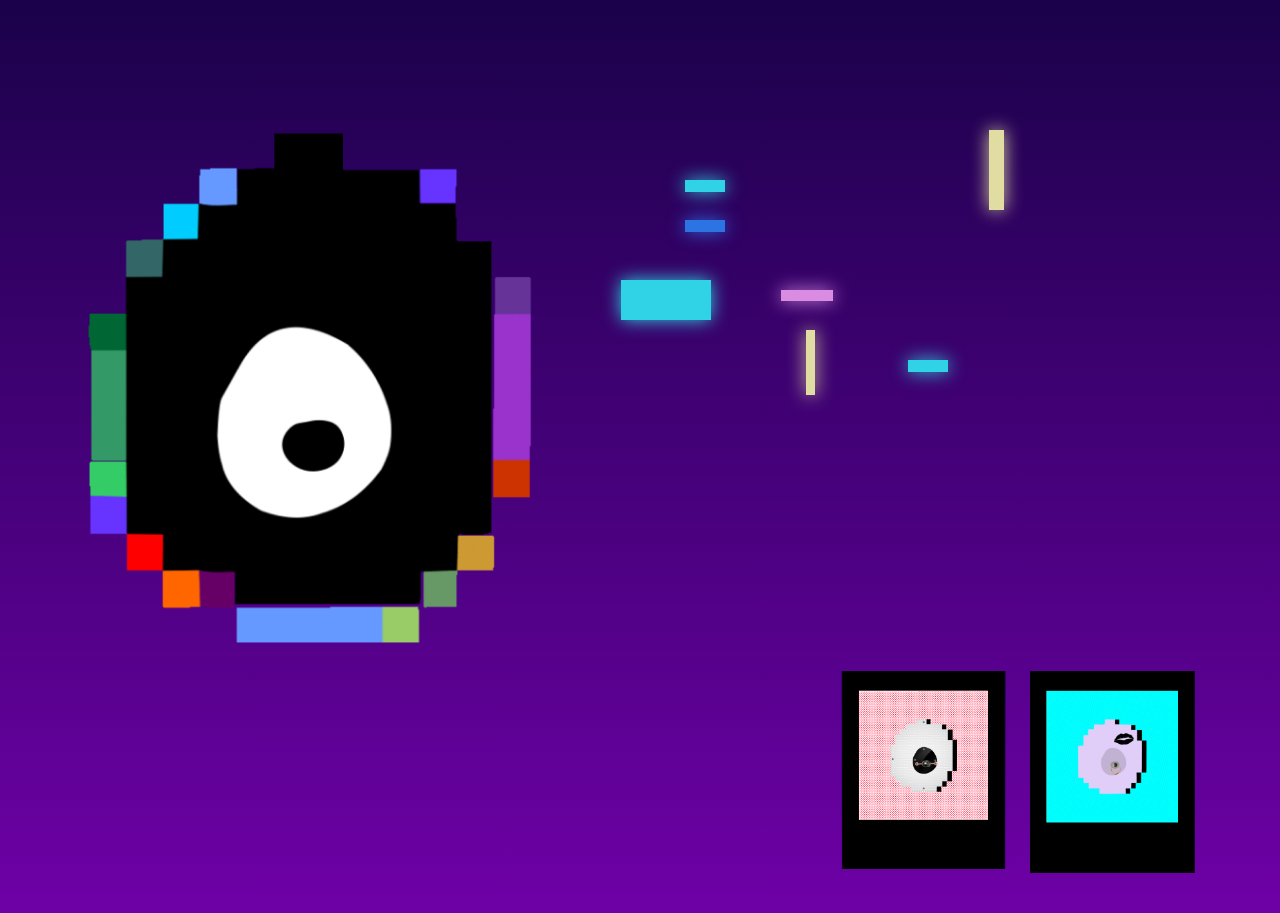
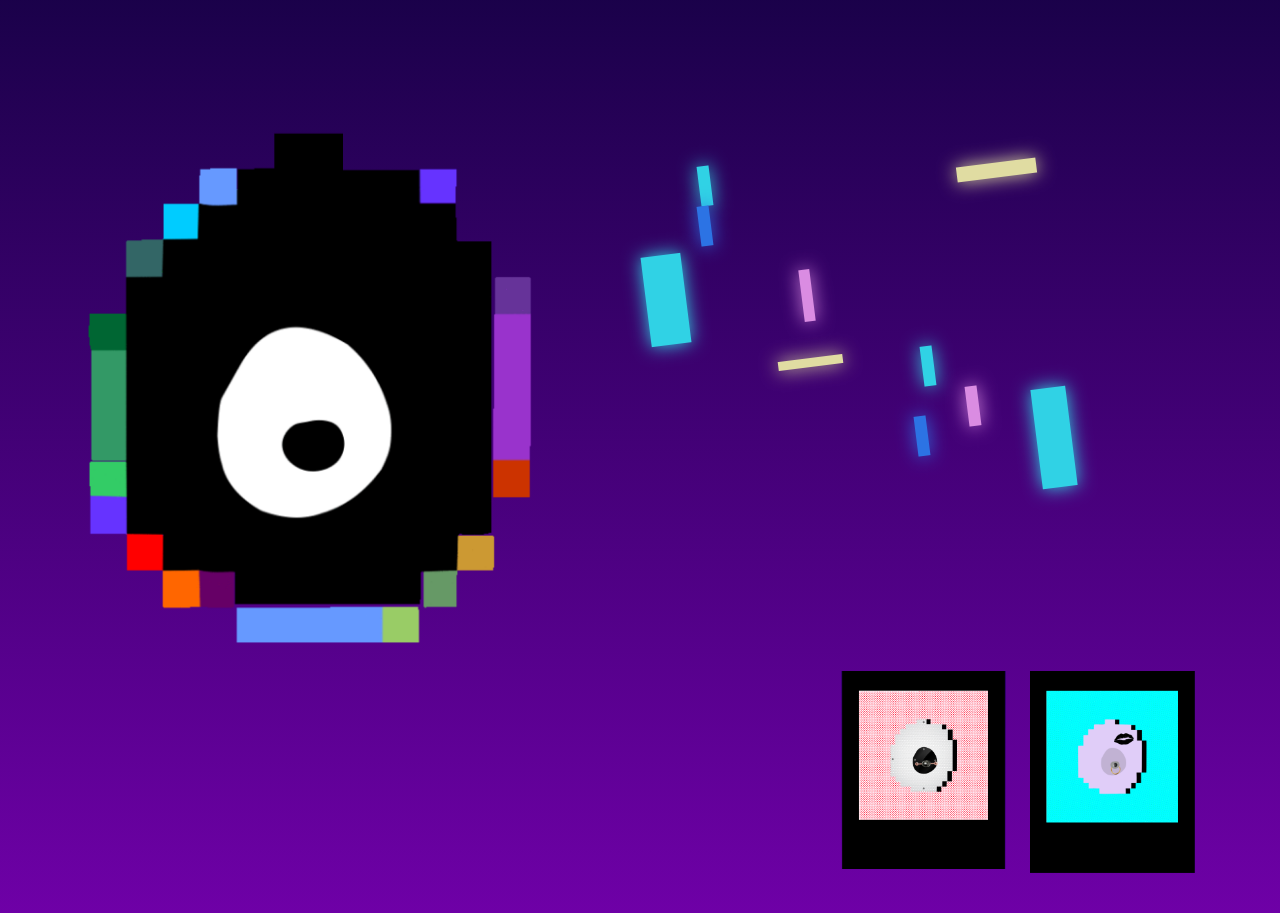
Before and after one commit to AlaminCoding/nipple-verse, a Next.js app: page / in a window 1280 px wide. Shown: the part 1720-2633 px from the top of the page. Built offline with nearby package versions, Linux system fonts and the light colour scheme; a web font is replaced by a local one.

Commit message:
block animation completed

```diff
--- a/components/feature.jsx
+++ b/components/feature.jsx
@@ -28,6 +28,9 @@ const Feature = () => {
                 <div className="block block5"></div>
                 <div className="block block6"></div>
                 <div className="block block7 common-block"></div>
+                <div className="block block8 common-block"></div>
+                <div className="block block9 common-block"></div>
+                <div className="block block10"></div>
               </div>
             </Col>
           </Row>
--- a/styles/globals.scss
+++ b/styles/globals.scss
@@ -267,6 +267,18 @@ ul {
   width: 100%;
   .block {
     position: absolute;
+    animation-name: rotate;
+    animation-duration: 4s;
+    animation-iteration-count: infinite;
+    animation-timing-function: linear;
+  }
+  @keyframes rotate {
+    0% {
+      transform: rotate(0deg);
+    }
+    100% {
+      transform: rotate(360deg);
+    }
   }
   .block1 {
     height: 80px;
@@ -321,6 +333,26 @@ ul {
     box-shadow: 0px 0px 18px #30d2e5;
     top: 230px;
     left: 55%;
+  }
+  .block8 {
+    background-color: #da8ce2;
+    box-shadow: 0px 0px 18px #da8ce2;
+    top: 270px;
+    left: 62%;
+  }
+  .block9 {
+    background-color: #2c73e4;
+    box-shadow: 0px 0px 18px #2c73e4;
+    top: 300px;
+    left: 54%;
+  }
+  .block10 {
+    background-color: #30d2e5;
+    box-shadow: 0px 0px 18px #30d2e5;
+    height: 35px;
+    width: 100px;
+    top: 290px;
+    left: 70%;
   }
 }
 // Music Start
```
